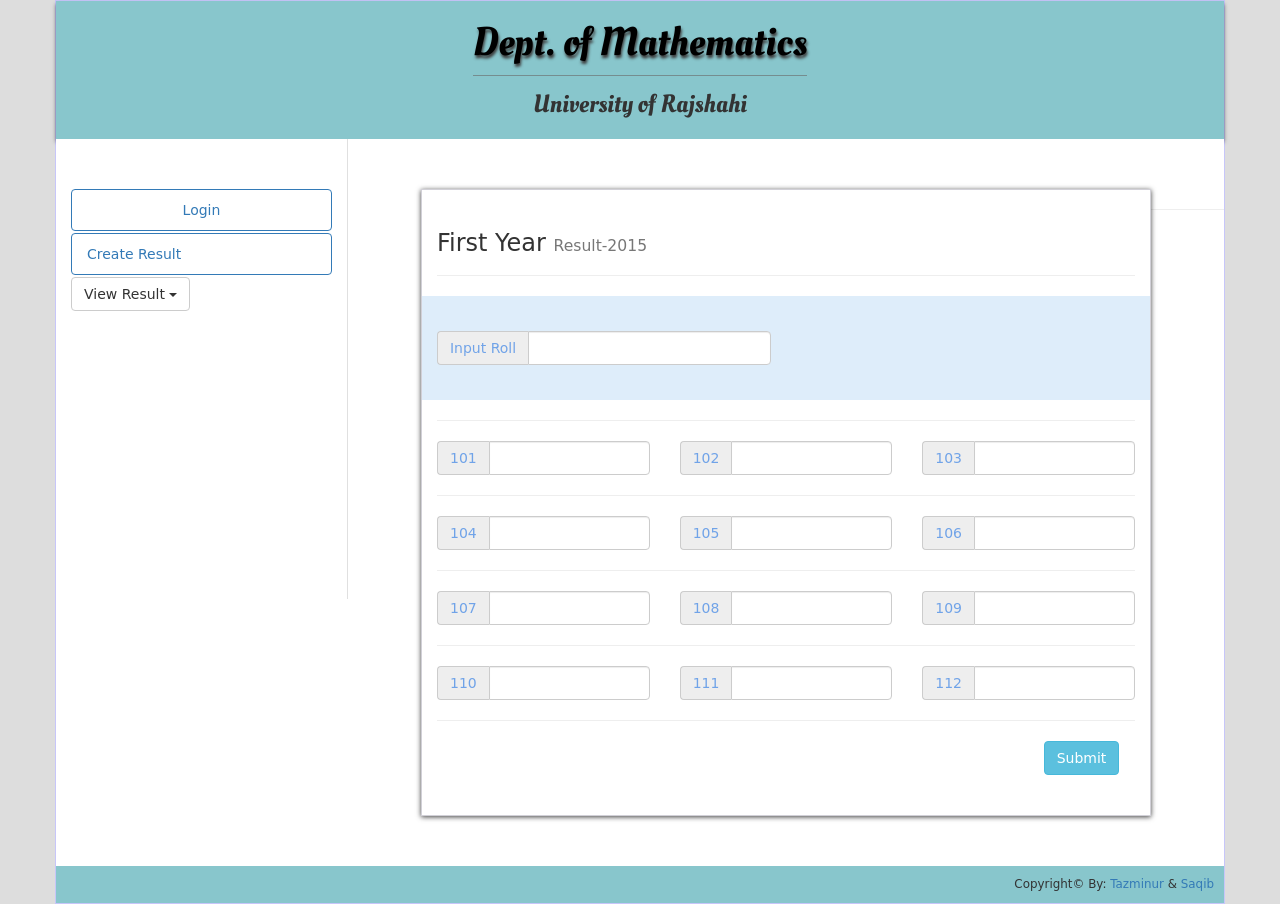
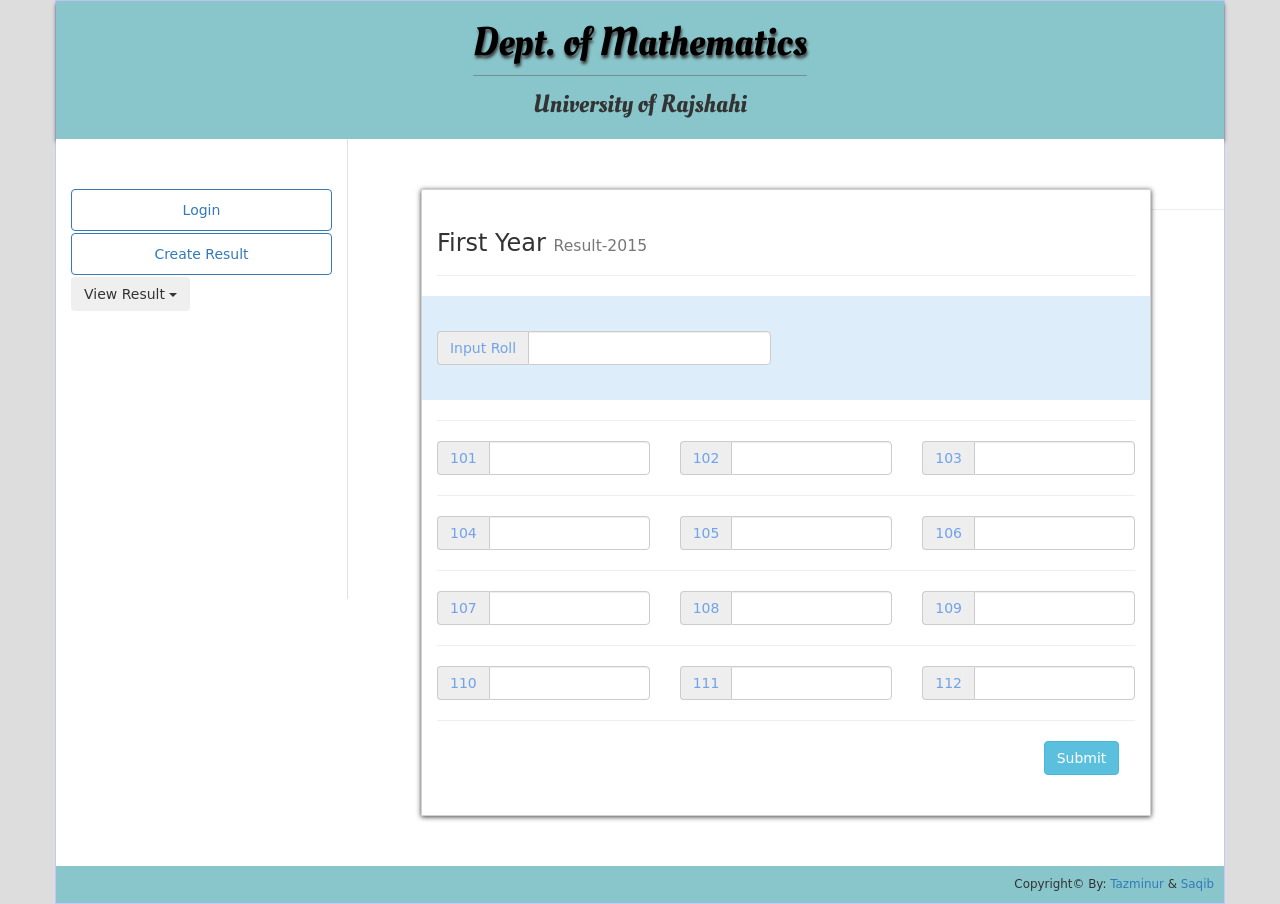
Before and after one commit to Tazminur/Math_BSc_Result, a PHP site: page /1st.php in a window 1280 px wide. Run offline with PHP 8.4, Linux system fonts and the light colour scheme; data that the repository does not hold is empty; some web fonts are replaced.

Commit message:
little change

```diff
--- a/footer.php
+++ b/footer.php
@@ -20,11 +20,6 @@ $(document).ready(function(){
 	   	e.preventDefault();
 	    $('#signin-taba').tab('show');
 	});
-
-	$(document).on('click','.forgetpass-tab',function(e){
-	 	e.preventDefault();
-	   	$('#forgetpass-taba').tab('show');
-	});
 });
 </script>
 
--- a/header.php
+++ b/header.php
@@ -29,7 +29,7 @@
     	<div class="modal-content login-modal">
       		<div class="modal-header login-modal-header">
         		<button type="button" class="close" data-dismiss="modal" aria-label="Close"><span aria-hidden="true">&times;</span></button>
-        		<h4 class="modal-title text-center" id="loginModalLabel">USER AUTHENTICATION</h4>
+        		<h4 class="modal-title text-center" id="loginModalLabel">Admin AUTHENTICATION</h4>
       		</div>
       		<div class="modal-body" style="padding-bottom:40px">
       			<div class="text-center">
@@ -47,7 +47,7 @@
 					    		&nbsp;&nbsp;
 					    		<span id="login_fail" class="response_error" style="display: none;">Loggin failed, please try again.</span>
 					    		<div class="clearfix"></div>
-					    		<form>
+					    		<form method="post" action="index.php">
 									<div class="form-group">
 								    	<div class="input-group">
 								      		<div class="input-group-addon"><i class="fa fa-user"></i></div>
@@ -62,7 +62,7 @@
 								    	</div>
 								    	<span class="help-block has-error" id="password-error"></span>
 								  	</div>
-						  			<button type="button" id="login_btn" class="btn btn-block bt-login" data-loading-text="Signing In....">Login</button>
+						  			<input type="submit" id="login_btn" class="btn btn-block bt-login" data-loading-text="Signing In...." value="Submit">
 						  			<div class="clearfix"></div>
 								</form>
 					    	</div>
--- a/side_bar.php
+++ b/side_bar.php
@@ -6,11 +6,11 @@
 <!-- SIDE BAR -->
 			<div class="col-md-3 col-sm-3 side_bar">
 				<ul class="nav nav-pills nav-stacked">
-					<li><a class="btn btn-launch" href="javascript:;" data-toggle="modal" data-target="#loginModal">Login</a></li>
-					<li><a href="index.php">Create Result</a></li>
+					<li><a class="btn btn-launch text-center" href="javascript:;" data-toggle="modal" data-target="#loginModal">Login</a></li>
+					<li class="text-center"><a href="index.php">Create Result</a></li>
 					<li>
 						<div class="dropdown">
-						  <button class="btn btn-default dropdown-toggle" type="button" id="dropdownMenu1" data-toggle="dropdown" aria-haspopup="true" aria-expanded="true">
+						  <button class="btn btn-launch dropdown-toggle" type="button" id="dropdownMenu1" data-toggle="dropdown" aria-haspopup="true" aria-expanded="true">
 						    View Result
 						    <span class="caret"></span>
 						  </button>
```
